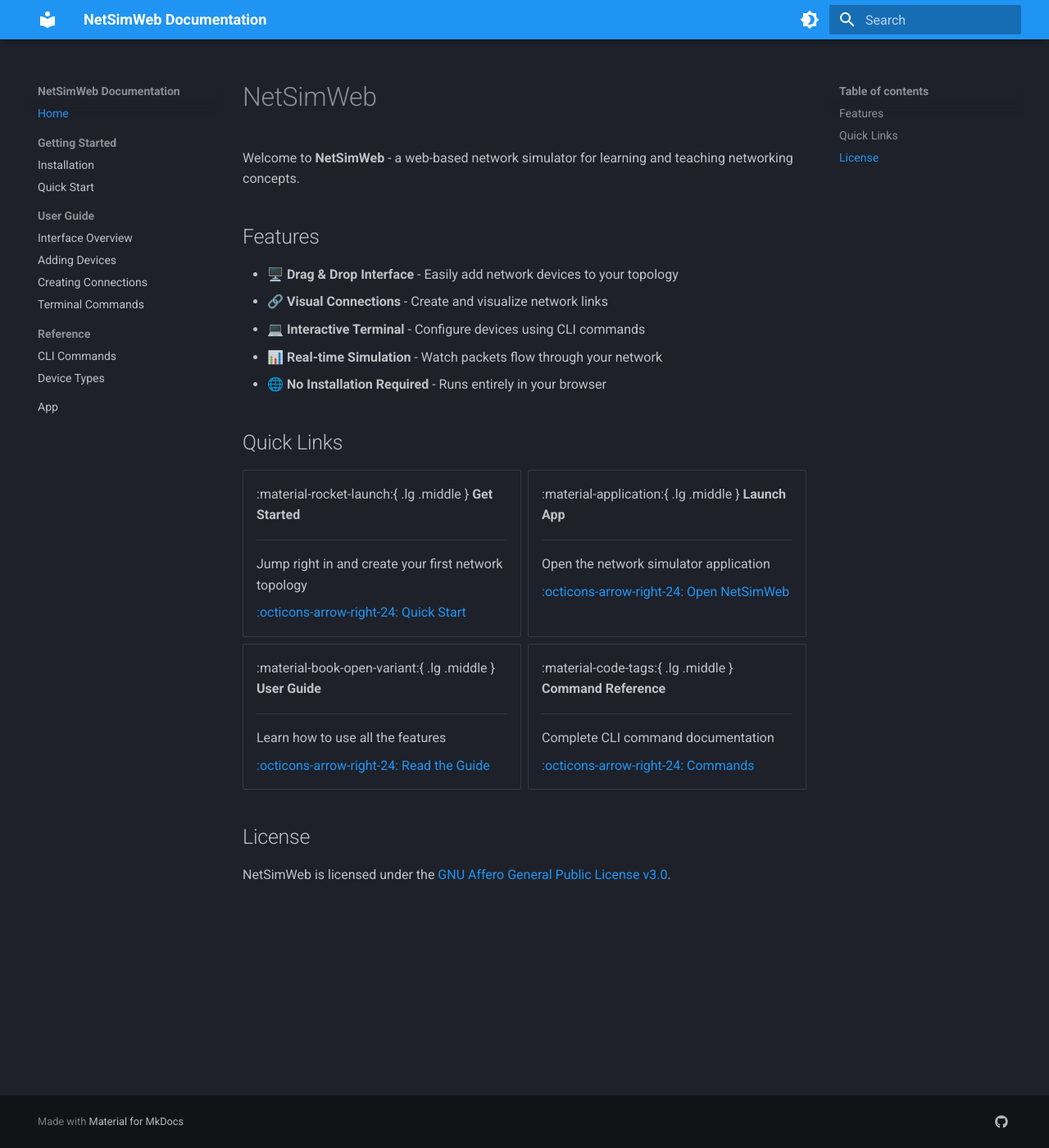
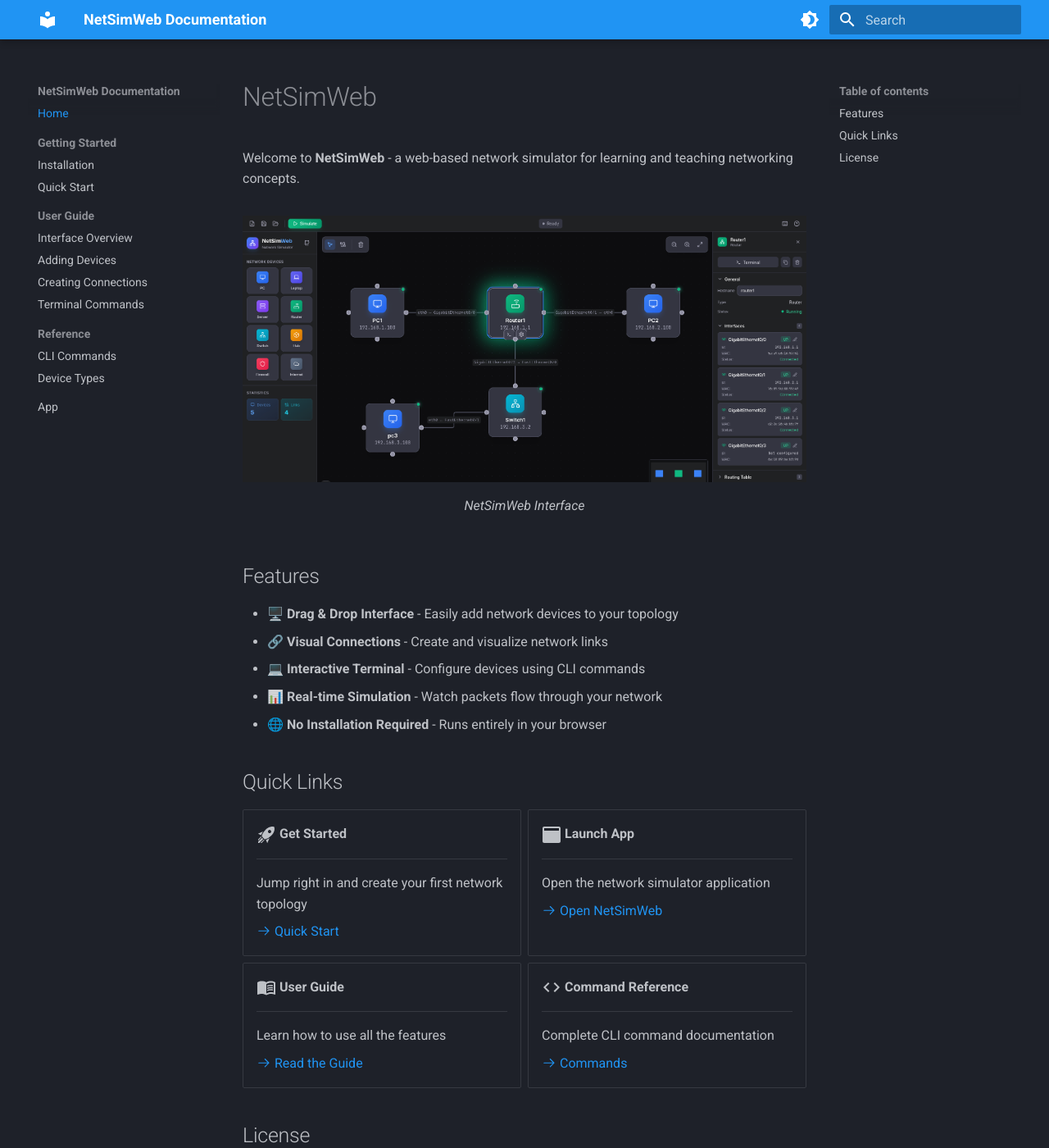
Before and after one commit to michelangelomo/netsim-web, an MkDocs documentation site: the page built from docs/index.md, in a window 1280 px wide and 1400 px high. Shown: the whole window at 82% size. Built offline with MkDocs 1.6.1 and Material for MkDocs 9.7.7, drawn with Linux system fonts in a browser that asks for light colours.

Commit message:
fix doc and add image

```diff
--- a/docs/index.md
+++ b/docs/index.md
@@ -1,6 +1,11 @@
 # NetSimWeb
 
 Welcome to **NetSimWeb** - a web-based network simulator for learning and teaching networking concepts.
+
+<figure markdown>
+  ![Screenshot](assets/images/app.png){ width="800" }
+  <figcaption>NetSimWeb Interface</figcaption>
+</figure>
 
 ## Features
 
--- a/mkdocs.yml
+++ b/mkdocs.yml
@@ -50,8 +50,11 @@
   - pymdownx.details
   - attr_list
   - md_in_html
+  - pymdownx.emoji:
+      emoji_index: !!python/name:material.extensions.emoji.twemoji
+      emoji_generator: !!python/name:material.extensions.emoji.to_svg
 
 extra:
   social:
     - icon: fontawesome/brands/github
-      link: https://github.com/yourusername/netsimweb
+      link: https://github.com/michelangelomo/netsim-web
```
Also changed, not shown: docs/assets/images/app.png (added).
